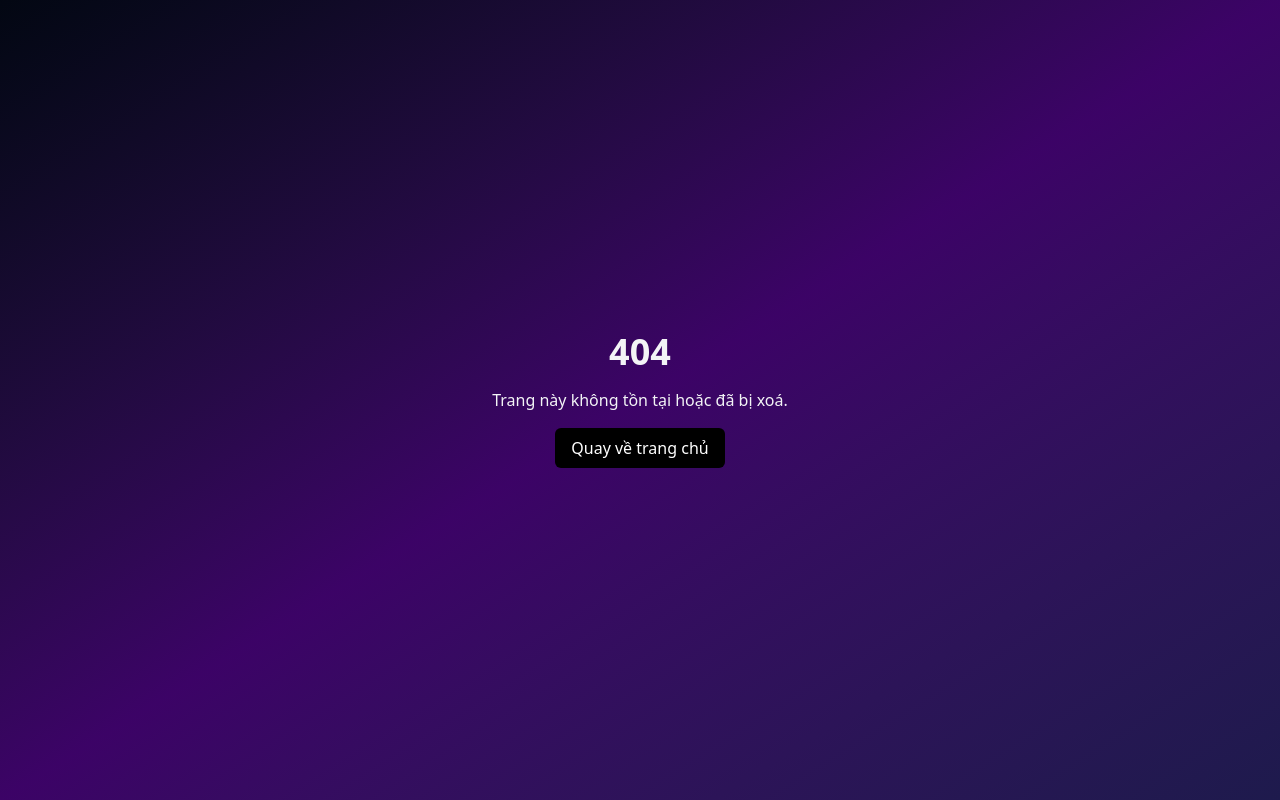
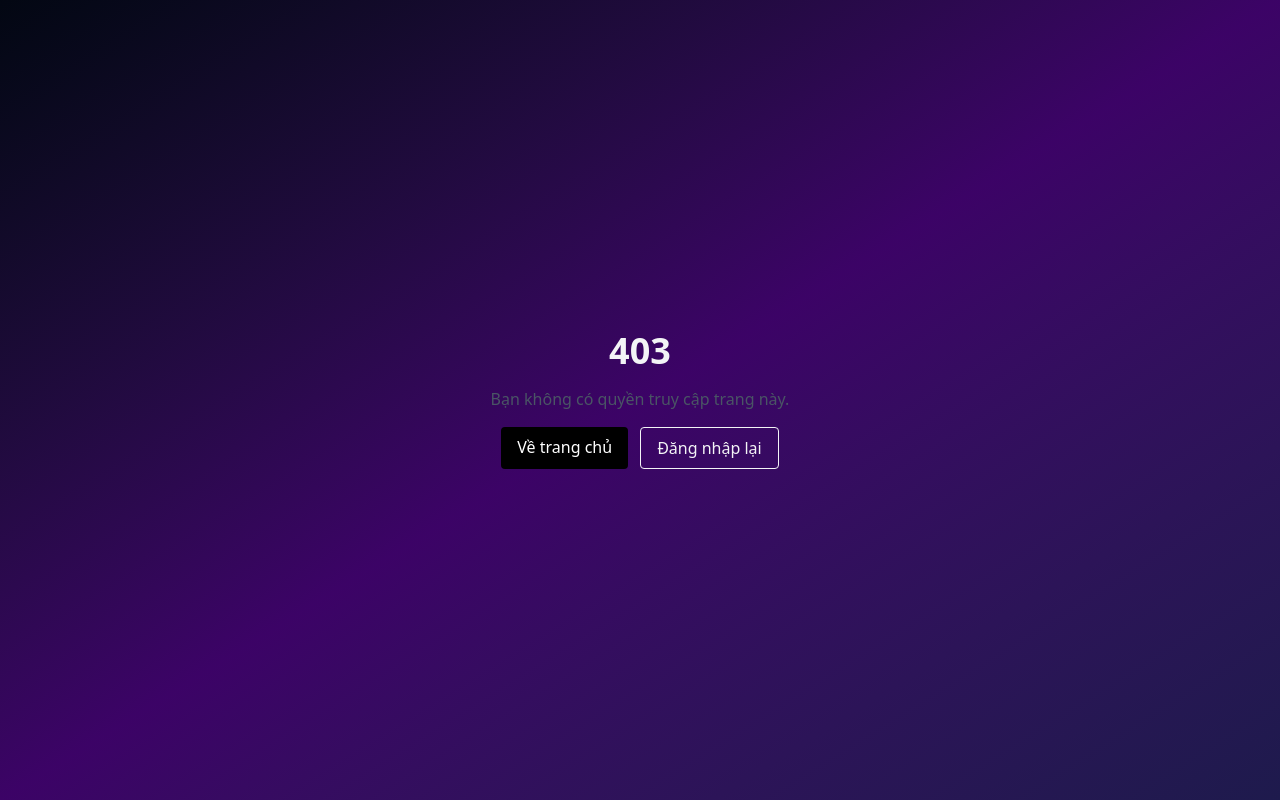
Before and after one commit to phxbinh/NextDemo, a Next.js app: page /403 in a window 1280 px wide. Before the commit this address had no page. Built offline with nearby package versions, Linux system fonts and the light colour scheme.

Commit message:
Create page.tsx

```diff
--- /dev/null
+++ b/src/app/403/page.tsx
@@ -0,0 +1,32 @@
+// src/app/403/page.tsx
+import Link from 'next/link';
+
+export default function ForbiddenPage() {
+  return (
+    <div className="min-h-screen flex items-center justify-center">
+      <div className="max-w-md text-center space-y-4">
+        <h1 className="text-4xl font-bold">403</h1>
+
+        <p className="text-gray-600">
+          Bạn không có quyền truy cập trang này.
+        </p>
+
+        <div className="flex justify-center gap-3">
+          <Link
+            href="/"
+            className="px-4 py-2 rounded bg-black text-white"
+          >
+            Về trang chủ
+          </Link>
+
+          <Link
+            href="/login"
+            className="px-4 py-2 rounded border"
+          >
+            Đăng nhập lại
+          </Link>
+        </div>
+      </div>
+    </div>
+  );
+}
```
